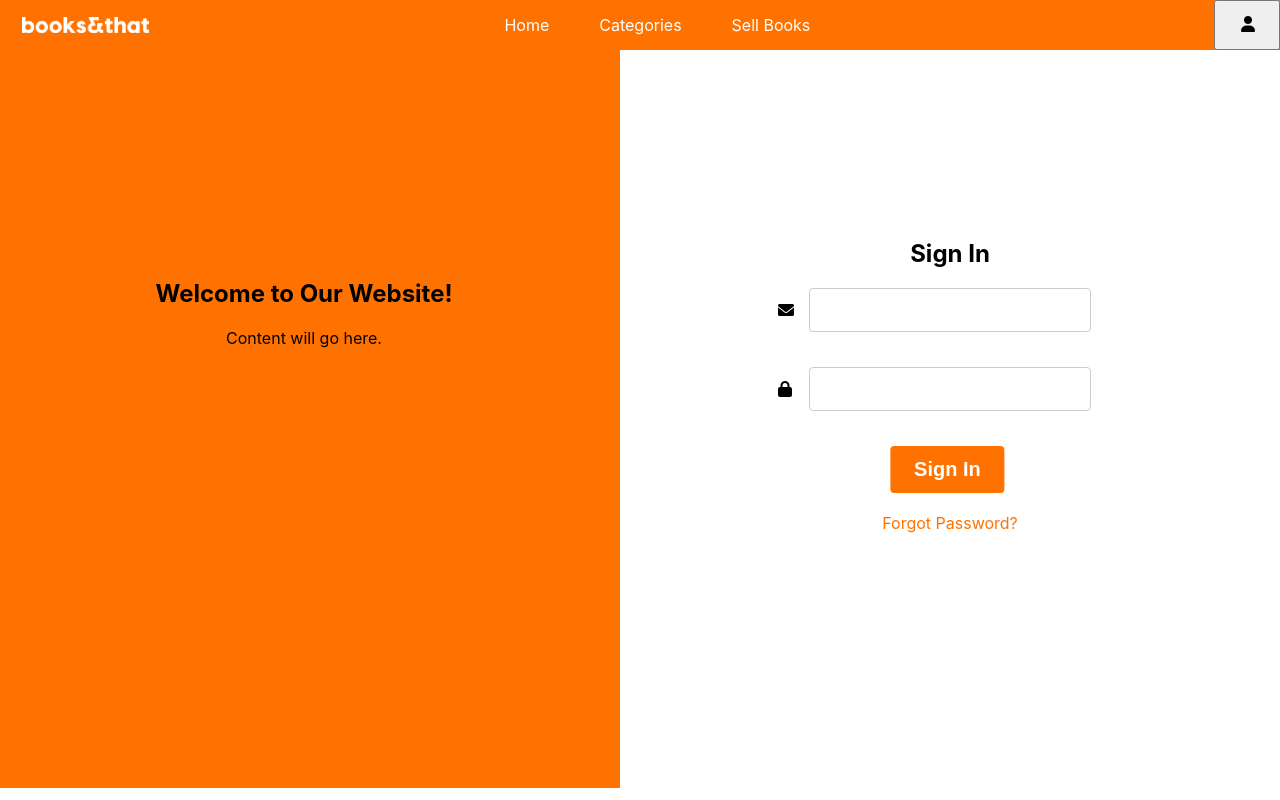
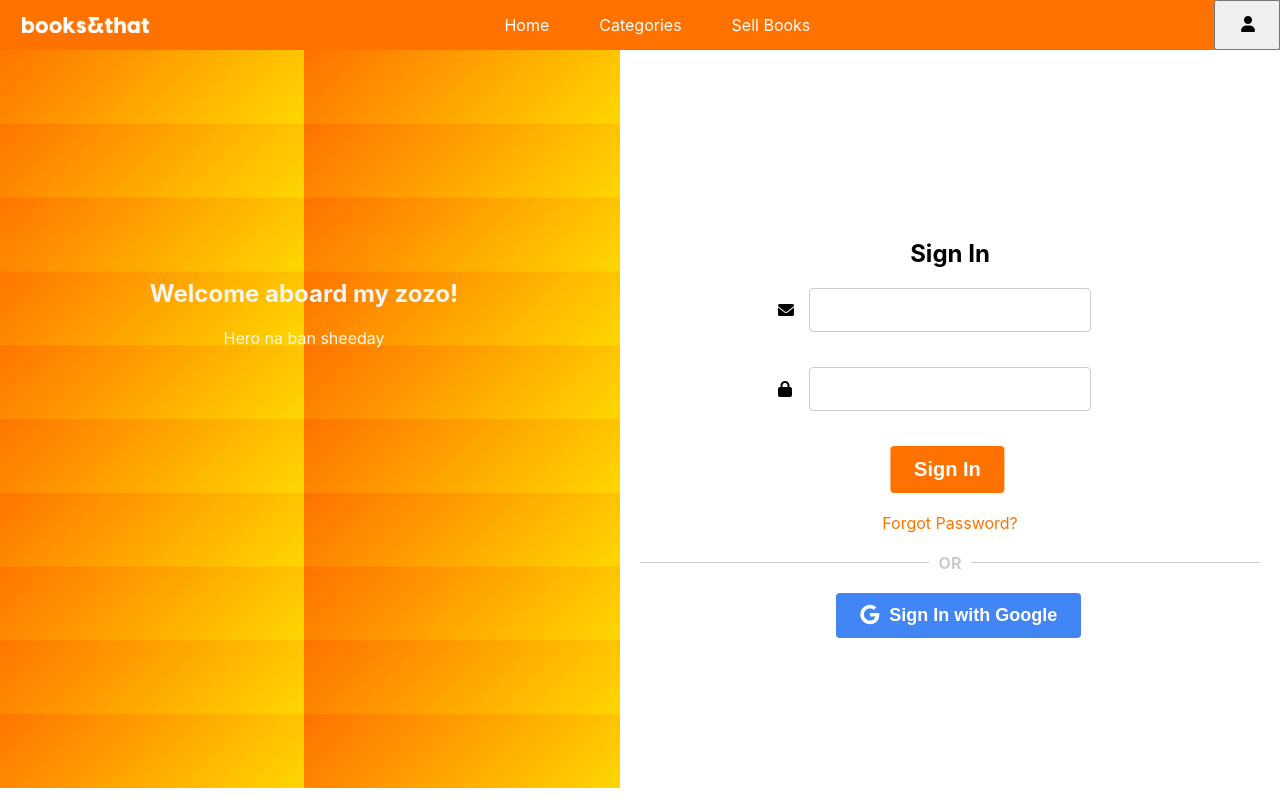
Before and after one commit to OmerAqeel/Project1, a React (Create React App) app in the folder client-side/: page /loginPage in a window 1280 px wide. Built offline with nearby package versions, Linux system fonts and the light colour scheme.

Commit message:
Login page updated

```diff
--- a/client-side/src/components/loginPage.jsx
+++ b/client-side/src/components/loginPage.jsx
@@ -9,8 +9,10 @@ const LoginPage = () => {
         <br />
         <br />
         <br />
-        <h2>Welcome to Our Website!</h2>
-        <p>Content will go here.</p>
+        <div className="info-content">
+        <h2 className="content Title">Welcome aboard my zozo!</h2>
+        <p className="content Para">Hero na ban sheeday </p>
+        </div>
       </div>
       <div className="sign-in-pane">
         <h2>Sign In</h2>
@@ -36,6 +38,16 @@ const LoginPage = () => {
         <div className="forgot-password">
           <Link to="/forgot-password">Forgot Password?</Link>
         </div>
+        <div className="or-divider">
+          <div className="bar"></div>
+          <span>OR</span>
+          <div className="bar"></div>
+        </div>
+        <div className="social-login">
+          <button className="googleBtn">
+            <i className="fab fa-google"></i> Sign In with Google
+          </button>
+        </div>
       </div>
     </div>
   );
--- a/client-side/src/components/loginStyle.css
+++ b/client-side/src/components/loginStyle.css
@@ -8,12 +8,43 @@
 
   .info-pane {
     flex: 1;
-    background-color: #ff7200;
     margin-left: -2em;
     margin-top: -1.24em;
     margin-bottom: -6.9em;
     padding-top: 12%;
+
+    /* Define the background animation */
+    background: linear-gradient(135deg, #ff7200, #ffd700);
+    background-size: 50% 10%; /* This is essential for the animation */
+    animation: gradientAnimation 2s linear infinite;
   }
+
+  .content{
+    color: #f5f5f5;
+  }
+
+  @keyframes gradientAnimation {
+    @keyframes gradient-animation {
+      0%, 100% {
+        background-position: 0 0;
+      }
+      20% {
+        background-position: 20% 0;
+      }
+      40% {
+        background-position: 40% 0;
+      }
+      60% {
+        background-position: 60% 0;
+      }
+      80% {
+        background-position: 80% 0;
+      }
+    }
+  }
+
+
+
 
   .sign-in-pane {
     flex: 1;
@@ -87,3 +118,51 @@
   .forgot-password a:hover {
     text-decoration: underline;
   }
+
+.social-login {
+    margin-top: 20px;
+  }
+
+  .social-login .googleBtn {
+    display: flex;
+    align-items: center;
+    justify-content: center;
+    font-size: 18px;
+    font-weight: bold;
+    color: #ffffff;
+    background-color: #4285f4; /* Google blue color */
+    border: none;
+    padding: 12px 24px;
+    border-radius: 4px;
+    cursor: pointer;
+    transition: background-color 0.3s ease;
+    margin-left: 10.9em;
+  }
+
+  .social-login .googleBtn i {
+    margin-right: 10px;
+    font-size: 20px;
+  }
+
+  .social-login .googleBtn:hover {
+    background-color: #3b79e0; /* Slightly darker shade on hover */
+  }
+
+  .or-divider {
+    display: flex;
+    align-items: center;
+    justify-content: center;
+    margin: 20px 0;
+  }
+
+  .or-divider .bar {
+    flex: 1;
+    height: 1px;
+    background-color: #ccc;
+  }
+
+  .or-divider span {
+    margin: 0 10px;
+    font-weight: bold;
+    color: #ccc;
+  }
```
